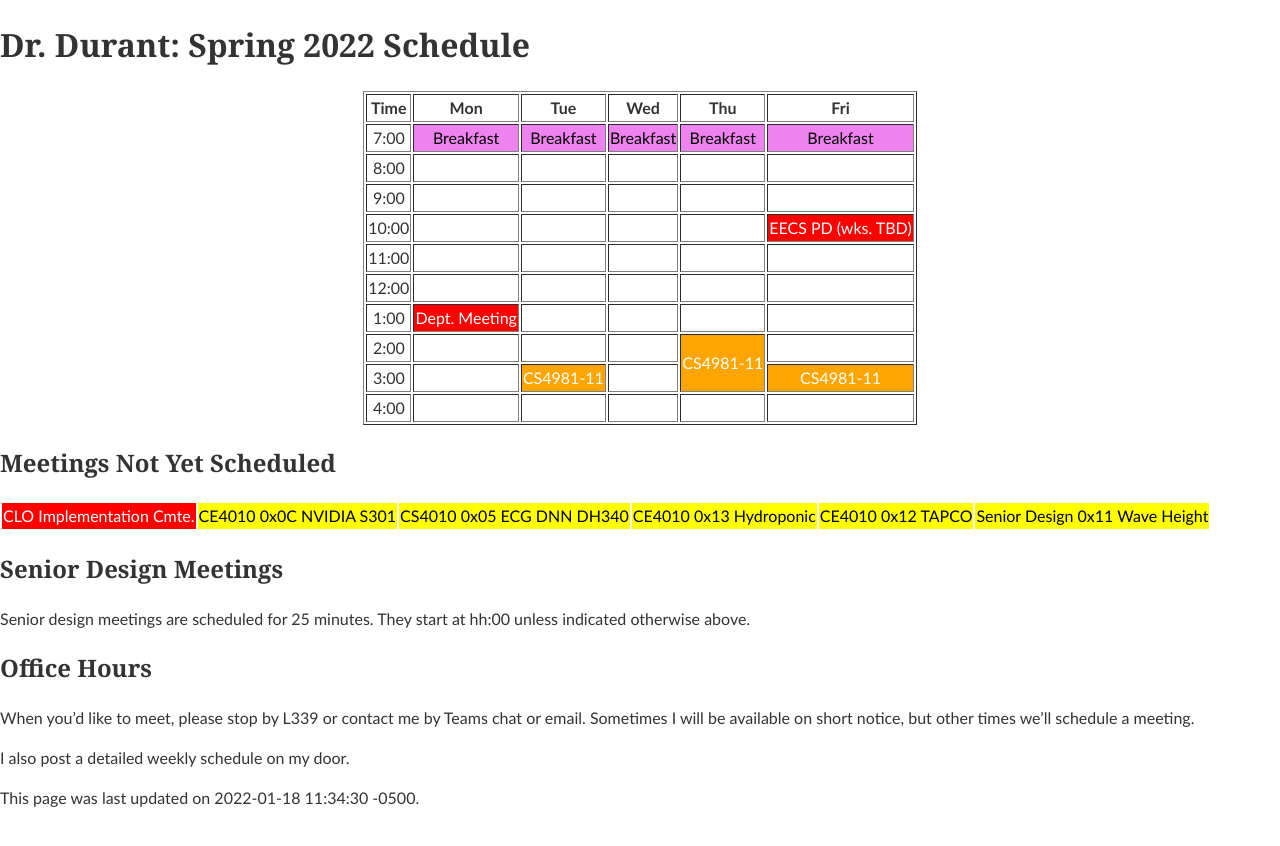
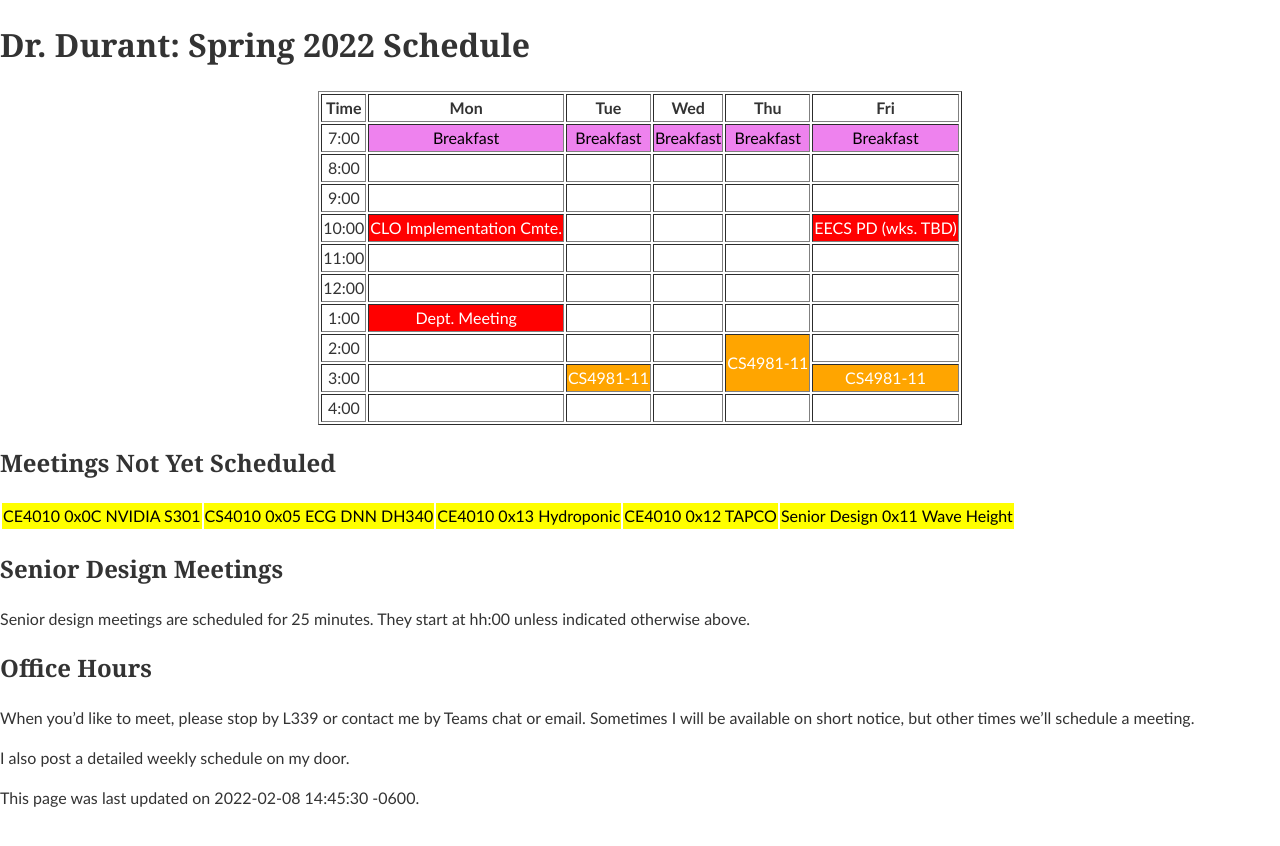
Before and after one commit to edurant/edurant.github.io, a Jekyll site: the page built from sched/s22.md, in a window 1280 px wide. Shown: the top 846 px of the page. Built offline with Jekyll 4.4.1, drawn with Linux system fonts in a browser that asks for light colours.

Commit message:
sched: s22: clo implementation

```diff
--- a/sched/s22.md
+++ b/sched/s22.md
@@ -1,6 +1,6 @@
 ---
 title: "Dr. Durant: Spring 2022 Schedule"
-date: 2022-01-18 11:34:30 -0500
+date: 2022-02-08 14:45:30 -0600
 ---
 
 <style type="text/css">
@@ -13,23 +13,22 @@
 
 <div align="center">
 <table border>
-<tr><th>Time</th>       <th>Mon</th>                            <th>Tue</th>                        <th>Wed</th>                        <th>Thu</th>                                    <th>Fri</th>                            </tr>
-<tr><td>7:00</td>       <td class="lunch">Breakfast</td>        <td class="lunch">Breakfast</td>    <td class="lunch">Breakfast</td>    <td class="lunch">Breakfast</td>                <td class="lunch">Breakfast</td>        </tr>
-<tr><td>8:00</td>       <td>&nbsp;</td>                         <td>&nbsp;</td>                     <td>&nbsp;</td>                     <td>&nbsp;</td>                                 <td>&nbsp;</td>                         </tr>
-<tr><td>9:00</td>       <td>&nbsp;</td>                         <td>&nbsp;</td>                     <td>&nbsp;</td>                     <td>&nbsp;</td>                                 <td>&nbsp;</td>                         </tr>
-<tr><td>10:00</td>      <td>&nbsp;</td>                         <td>&nbsp;</td>                     <td>&nbsp;</td>                     <td>&nbsp;</td>                                 <td class="am">EECS PD (wks. TBD)</td>  </tr>
-<tr><td>11:00</td>      <td>&nbsp;</td>                         <td>&nbsp;</td>                     <td>&nbsp;</td>                     <td>&nbsp;</td>                                 <td>&nbsp;</td>                         </tr>
-<tr><td>12:00</td>      <td>&nbsp;</td>                         <td>&nbsp;</td>                     <td>&nbsp;</td>                     <td>&nbsp;</td>                                 <td>&nbsp;</td>                         </tr>
-<tr><td>1:00</td>       <td class="am">Dept. Meeting</td>       <td>&nbsp;</td>                     <td>&nbsp;</td>                     <td>&nbsp;</td>                                 <td>&nbsp;</td>                         </tr>
-<tr><td>2:00</td>       <td>&nbsp;</td>                         <td>&nbsp;</td>                     <td>&nbsp;</td>                     <td class="cs4981" rowspan="2">CS4981-11</td>   <td>&nbsp;</td>                         </tr>
-<tr><td>3:00</td>       <td>&nbsp;</td>                         <td class="cs4981">CS4981-11</td>   <td>&nbsp;</td>                                                                     <td class="cs4981">CS4981-11</td>       </tr>
-<tr><td>4:00</td>       <td>&nbsp;</td>                         <td>&nbsp;</td>                     <td>&nbsp;</td>                     <td>&nbsp;</td>                                 <td>&nbsp;</td>                         </tr>
+<tr><th>Time</th>       <th>Mon</th>                                    <th>Tue</th>                        <th>Wed</th>                        <th>Thu</th>                                    <th>Fri</th>                            </tr>
+<tr><td>7:00</td>       <td class="lunch">Breakfast</td>                <td class="lunch">Breakfast</td>    <td class="lunch">Breakfast</td>    <td class="lunch">Breakfast</td>                <td class="lunch">Breakfast</td>        </tr>
+<tr><td>8:00</td>       <td>&nbsp;</td>                                 <td>&nbsp;</td>                     <td>&nbsp;</td>                     <td>&nbsp;</td>                                 <td>&nbsp;</td>                         </tr>
+<tr><td>9:00</td>       <td>&nbsp;</td>                                 <td>&nbsp;</td>                     <td>&nbsp;</td>                     <td>&nbsp;</td>                                 <td>&nbsp;</td>                         </tr>
+<tr><td>10:00</td>      <td class="am">CLO Implementation Cmte.</td>    <td>&nbsp;</td>                     <td>&nbsp;</td>                     <td>&nbsp;</td>                                 <td class="am">EECS PD (wks. TBD)</td>  </tr>
+<tr><td>11:00</td>      <td>&nbsp;</td>                                 <td>&nbsp;</td>                     <td>&nbsp;</td>                     <td>&nbsp;</td>                                 <td>&nbsp;</td>                         </tr>
+<tr><td>12:00</td>      <td>&nbsp;</td>                                 <td>&nbsp;</td>                     <td>&nbsp;</td>                     <td>&nbsp;</td>                                 <td>&nbsp;</td>                         </tr>
+<tr><td>1:00</td>       <td class="am">Dept. Meeting</td>               <td>&nbsp;</td>                     <td>&nbsp;</td>                     <td>&nbsp;</td>                                 <td>&nbsp;</td>                         </tr>
+<tr><td>2:00</td>       <td>&nbsp;</td>                                 <td>&nbsp;</td>                     <td>&nbsp;</td>                     <td class="cs4981" rowspan="2">CS4981-11</td>   <td>&nbsp;</td>                         </tr>
+<tr><td>3:00</td>       <td>&nbsp;</td>                                 <td class="cs4981">CS4981-11</td>   <td>&nbsp;</td>                                                                     <td class="cs4981">CS4981-11</td>       </tr>
+<tr><td>4:00</td>       <td>&nbsp;</td>                                 <td>&nbsp;</td>                     <td>&nbsp;</td>                     <td>&nbsp;</td>                                 <td>&nbsp;</td>                         </tr>
 </table>
 </div>
 
 ## Meetings Not Yet Scheduled
 <table><tr>
-<td class="am">CLO Implementation Cmte.</td>
 <td class="ce4010">CE4010 0x0C NVIDIA S301</td>
 <td class="ce4010">CS4010 0x05 ECG DNN DH340</td>
 <td class="ce4010">CE4010 0x13 Hydroponic</td>
```
